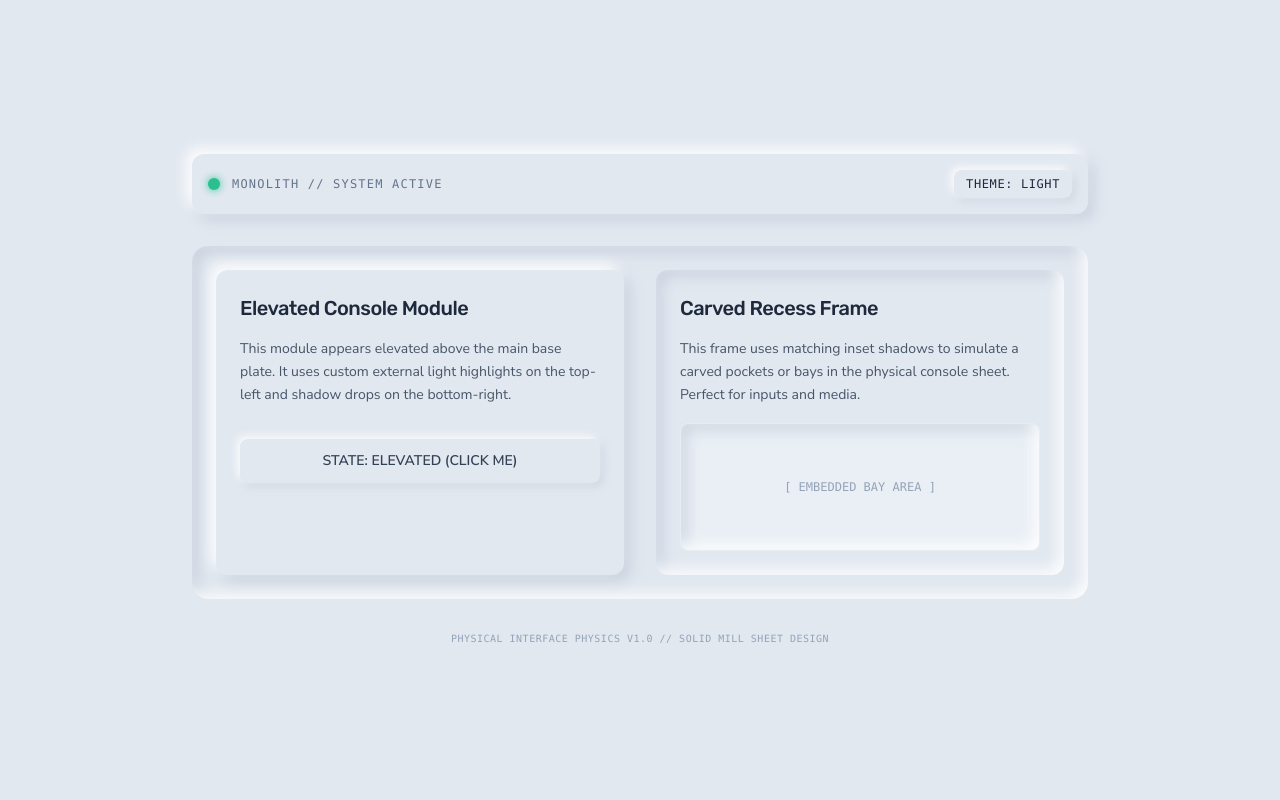
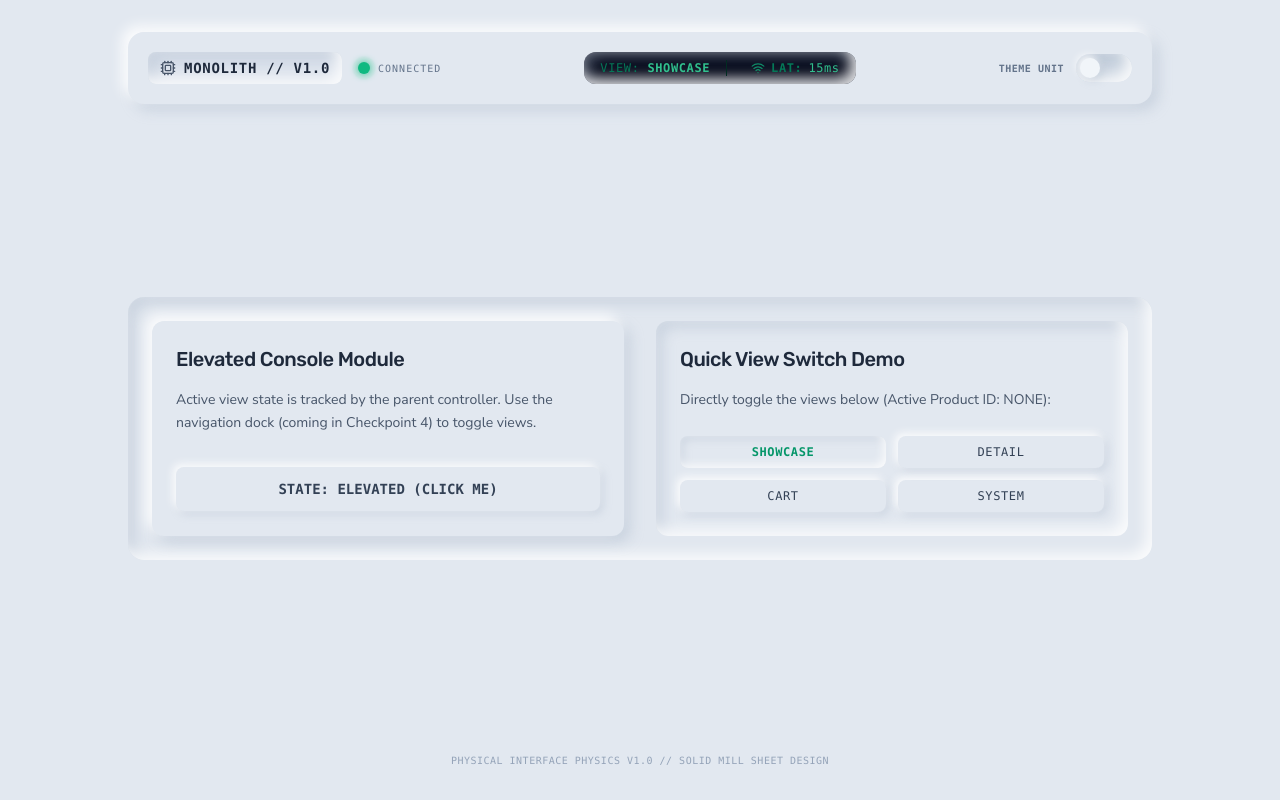
Before and after one commit to NyxLumen/Monolith, a React (Vite) app: page / in a window 1280 px wide. Built offline with nearby package versions, Linux system fonts and the light colour scheme.

Commit message:
implemented ui views

```diff
--- a/src/App.tsx
+++ b/src/App.tsx
@@ -1,80 +1,88 @@
-import { useState, useEffect } from 'react'
+import { useState, useEffect } from 'react';
+import { Header } from './components/Header';
+import type { ViewType } from './types';
 
 function App() {
-  const [darkMode, setDarkMode] = useState<boolean>(false)
-  const [btnState, setBtnState] = useState<boolean>(false)
+  const [darkMode, setDarkMode] = useState<boolean>(false);
+  const [currentView, setCurrentView] = useState<ViewType>('showcase');
+  const [activeProductId, setActiveProductId] = useState<number | null>(null);
+  const [btnState, setBtnState] = useState<boolean>(false);
 
-  // Synchronize Dark Mode Class
+  // Synchronize Dark Mode Class on the document element
   useEffect(() => {
-    const root = window.document.documentElement
+    const root = window.document.documentElement;
     if (darkMode) {
-      root.classList.add('dark')
-      document.body.classList.add('dark')
+      root.classList.add('dark');
     } else {
-      root.classList.remove('dark')
-      document.body.classList.remove('dark')
+      root.classList.remove('dark');
     }
-  }, [darkMode])
+  }, [darkMode]);
 
   return (
-    <div className="min-h-screen p-8 flex flex-col items-center justify-center bg-mono-bg dark:bg-mono-bgdark transition-colors duration-300">
+    <div className="min-h-screen p-4 md:p-8 flex flex-col items-center bg-mono-bg dark:bg-mono-bgdark text-slate-800 dark:text-slate-100 transition-colors duration-300">
 
-      {/* Header System Bar */}
-      <header className="w-full max-w-4xl mb-8 flex justify-between items-center p-4 rounded-xl shadow-raised dark:shadow-raised-dark bg-mono-bg dark:bg-mono-bgdark">
-        <div className="flex items-center gap-3">
-          {/* LED Indicator */}
-          <div className="w-3 h-3 rounded-full bg-emerald-500 shadow-[0_0_8px_#10b981] animate-pulse-slow"></div>
-          <span className="font-mono text-xs tracking-widest text-slate-500 dark:text-slate-400">
-            MONOLITH // SYSTEM ACTIVE
-          </span>
-        </div>
+      {/* Skeuomorphic Header Section */}
+      <Header
+        currentView={currentView}
+        darkMode={darkMode}
+        setDarkMode={setDarkMode}
+      />
 
-        {/* Dark Mode Switcher */}
-        <button
-          onClick={() => setDarkMode(!darkMode)}
-          className="flex items-center gap-2 px-3 py-1.5 rounded-lg text-xs font-mono tracking-wider shadow-key-raised dark:shadow-key-raised-dark active:shadow-key-recessed dark:active:shadow-key-recessed-dark transition-spring bg-mono-bg dark:bg-mono-bgdark"
-        >
-          THEME: {darkMode ? 'DARK' : 'LIGHT'}
-        </button>
-      </header>
+      {/* Main Console Viewport */}
+      <main className="w-full max-w-5xl flex-grow flex flex-col justify-center items-center">
 
-      {/* Main Console Canvas */}
-      <main className="w-full max-w-4xl grid grid-cols-1 md:grid-cols-2 gap-8 p-6 rounded-2xl shadow-recessed dark:shadow-recessed-dark bg-slate-200/50 dark:bg-slate-900/30">
+        {/* Temporary layout contents to show view switching state */}
+        <div className="w-full grid grid-cols-1 md:grid-cols-2 gap-8 p-6 rounded-2xl shadow-recessed dark:shadow-recessed-dark bg-slate-200/50 dark:bg-slate-900/30">
 
-        {/* Raised Panel Card */}
           <section className="p-6 rounded-xl shadow-raised dark:shadow-raised-dark bg-mono-bg dark:bg-mono-bgdark flex flex-col gap-4">
             <h2 className="text-xl text-slate-800 dark:text-slate-100">Elevated Console Module</h2>
-          <p className="text-sm text-slate-600 dark:text-slate-400 leading-relaxed">
-            This module appears elevated above the main base plate. It uses custom external light highlights on the top-left and shadow drops on the bottom-right.
+            <p className="text-sm text-slate-600 dark:text-slate-400 leading-relaxed font-body">
+              Active view state is tracked by the parent controller. Use the navigation dock (coming in Checkpoint 4) to toggle views.
             </p>
 
-          {/* Tactile Button */}
             <button
               onClick={() => setBtnState(!btnState)}
               className={`mt-4 py-3 px-6 rounded-lg text-sm font-semibold transition-spring ${
                 btnState
-                ? 'shadow-key-recessed dark:shadow-key-recessed-dark text-emerald-600 dark:text-emerald-400'
-                : 'shadow-key-raised dark:shadow-key-raised-dark text-slate-700 dark:text-slate-300'
+                  ? 'shadow-key-recessed dark:shadow-key-recessed-dark text-emerald-600 dark:text-emerald-400 font-mono'
+                  : 'shadow-key-raised dark:shadow-key-raised-dark text-slate-700 dark:text-slate-300 font-mono'
               }`}
             >
               {btnState ? 'STATE: DEPRESSED' : 'STATE: ELEVATED (CLICK ME)'}
             </button>
           </section>
 
-        {/* Recessed Frame Bay */}
           <section className="p-6 rounded-xl shadow-recessed dark:shadow-recessed-dark bg-mono-bg dark:bg-mono-bgdark flex flex-col gap-4">
-          <h2 className="text-xl text-slate-800 dark:text-slate-100">Carved Recess Frame</h2>
-          <p className="text-sm text-slate-600 dark:text-slate-400 leading-relaxed">
-            This frame uses matching inset shadows to simulate a carved pockets or bays in the physical console sheet. Perfect for inputs and media.
+            <h2 className="text-xl text-slate-800 dark:text-slate-100">Quick View Switch Demo</h2>
+            <p className="text-sm text-slate-600 dark:text-slate-400 leading-relaxed font-body">
+              Directly toggle the views below (Active Product ID: {activeProductId !== null ? activeProductId : 'NONE'}):
             </p>
 
-          {/* Inner Recessed Box */}
-          <div className="w-full h-32 rounded-lg shadow-recessed dark:shadow-recessed-dark bg-slate-100/50 dark:bg-slate-950/20 flex items-center justify-center border border-slate-300/10">
-            <span className="font-mono text-xs text-slate-400 dark:text-slate-500">
-              [ EMBEDDED BAY AREA ]
-            </span>
+            <div className="grid grid-cols-2 gap-3 mt-2">
+              {(['showcase', 'detail', 'cart', 'system'] as ViewType[]).map((v) => (
+                <button
+                  key={v}
+                  onClick={() => {
+                    setCurrentView(v);
+                    if (v !== 'detail') {
+                      setActiveProductId(null);
+                    } else {
+                      setActiveProductId(101); // Mock product detail trigger
+                    }
+                  }}
+                  className={`py-2 px-3 rounded-lg text-xs font-mono transition-spring uppercase tracking-wider ${
+                    currentView === v
+                      ? 'shadow-key-recessed dark:shadow-key-recessed-dark text-emerald-600 dark:text-emerald-400 font-bold'
+                      : 'shadow-key-raised dark:shadow-key-raised-dark text-slate-700 dark:text-slate-300'
+                  }`}
+                >
+                  {v}
+                </button>
+              ))}
             </div>
           </section>
+
+        </div>
 
       </main>
 
@@ -82,7 +90,7 @@ function App() {
         PHYSICAL INTERFACE PHYSICS V1.0 // SOLID MILL SHEET DESIGN
       </footer>
     </div>
-  )
+  );
 }
 
-export default App
+export default App;
--- /dev/null
+++ b/src/components/Header.tsx
@@ -0,0 +1,92 @@
+import React, { useState, useEffect } from 'react';
+import type { ViewType } from '../types';
+import { Cpu, Wifi } from 'lucide-react';
+
+interface HeaderProps {
+  currentView: ViewType;
+  darkMode: boolean;
+  setDarkMode: (val: boolean) => void;
+}
+
+export const Header: React.FC<HeaderProps> = ({ currentView, darkMode, setDarkMode }) => {
+  const [latency, setLatency] = useState<number>(14);
+
+  // Simulate subtle variance in latency to make the console feel "alive"
+  useEffect(() => {
+    const interval = setInterval(() => {
+      setLatency(prev => {
+        const change = Math.floor(Math.random() * 5) - 2;
+        const next = prev + change;
+        return next > 6 && next < 30 ? next : prev;
+      });
+    }, 4000);
+    return () => clearInterval(interval);
+  }, []);
+
+  return (
+    <header className="w-full max-w-5xl mx-auto mb-8 p-4 md:p-5 rounded-2xl shadow-raised dark:shadow-raised-dark bg-mono-bg dark:bg-mono-bgdark flex flex-col sm:flex-row justify-between items-center gap-4 transition-spring">
+
+      {/* Brand & Connection State */}
+      <div className="flex items-center gap-4">
+        {/* Physical Logo Plate */}
+        <div className="flex items-center gap-2 px-3 py-1.5 rounded-lg shadow-recessed dark:shadow-recessed-dark bg-slate-300/30 dark:bg-slate-950/20 font-mono font-bold text-sm tracking-wider text-slate-800 dark:text-slate-200">
+          <Cpu className="w-4 h-4 text-slate-600 dark:text-slate-400" />
+          <span>MONOLITH // V1.0</span>
+        </div>
+
+        {/* Pulse LED Status Light */}
+        <div className="flex items-center gap-2">
+          <div className="relative flex h-3 w-3">
+            <span className="animate-ping absolute inline-flex h-full w-full rounded-full bg-emerald-400 opacity-75"></span>
+            <span className="relative inline-flex rounded-full h-3 w-3 bg-emerald-500 shadow-[0_0_8px_#10b981]"></span>
+          </div>
+          <span className="text-[10px] font-mono text-slate-500 dark:text-slate-400 uppercase tracking-widest hidden md:inline">
+            CONNECTED
+          </span>
+        </div>
+      </div>
+
+      {/* Digital Control Display (Debossed Screen) */}
+      <div className="flex items-center gap-6 px-4 py-2 rounded-xl shadow-recessed dark:shadow-recessed-dark bg-slate-950 text-emerald-400/90 dark:text-emerald-400 font-mono text-xs tracking-wider w-full sm:w-auto justify-between sm:justify-start">
+        <div className="flex items-center gap-2 border-r border-emerald-950 pr-4">
+          <span className="text-emerald-700 select-none">VIEW:</span>
+          <span className="uppercase font-bold">{currentView}</span>
+        </div>
+        <div className="flex items-center gap-1.5">
+          <Wifi className="w-3.5 h-3.5 text-emerald-500 animate-pulse" />
+          <span className="text-emerald-700 select-none font-bold">LAT:</span>
+          <span>{latency}ms</span>
+        </div>
+      </div>
+
+      {/* Tactile Toggle Switch (Theme Switcher) */}
+      <div className="flex items-center gap-3">
+        <span className="text-[10px] font-mono font-bold text-slate-500 dark:text-slate-400 tracking-wider">
+          THEME UNIT
+        </span>
+
+        {/* The Toggle Track */}
+        <button
+          onClick={() => setDarkMode(!darkMode)}
+          aria-label="Toggle Theme Mode"
+          className="relative w-14 h-7 rounded-full shadow-recessed dark:shadow-recessed-dark bg-slate-300 dark:bg-slate-950 p-1 flex items-center transition-all duration-300 cursor-pointer"
+        >
+          {/* Active indicator LED inside the switcher */}
+          <div
+            className={`absolute top-[9px] left-[7px] w-2.5 h-2.5 rounded-full transition-all duration-300 ${
+              darkMode ? 'bg-orange-500 shadow-[0_0_8px_#f97316]' : 'bg-slate-400'
+            }`}
+          />
+
+          {/* Toggle Knob / Slider */}
+          <div
+            className={`w-5 h-5 rounded-full shadow-key-raised dark:shadow-key-raised-dark bg-slate-100 dark:bg-slate-700 transition-all duration-300 ease-spring transform ${
+              darkMode ? 'translate-x-7' : 'translate-x-0'
+            }`}
+          />
+        </button>
+      </div>
+
+    </header>
+  );
+};
--- /dev/null
+++ b/src/types.ts
@@ -0,0 +1,19 @@
+export type ViewType = 'showcase' | 'detail' | 'cart' | 'system';
+
+export interface Product {
+  id: number;
+  title: string;
+  price: number;
+  description: string;
+  category: string;
+  image: string;
+  rating: {
+    rate: number;
+    count: number;
+  };
+}
+
+export interface CartItem {
+  product: Product;
+  quantity: number;
+}
```
Lines whose indentation alone changed are shown as unchanged.
